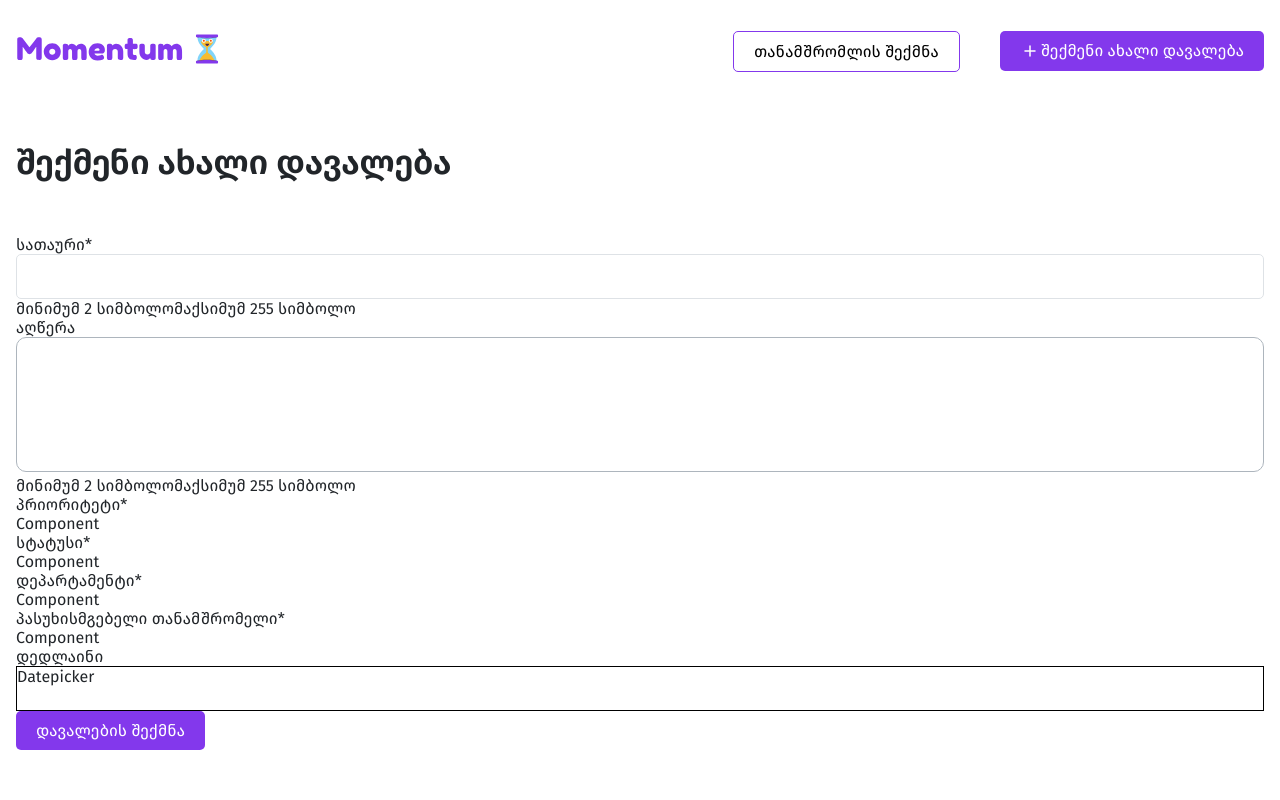
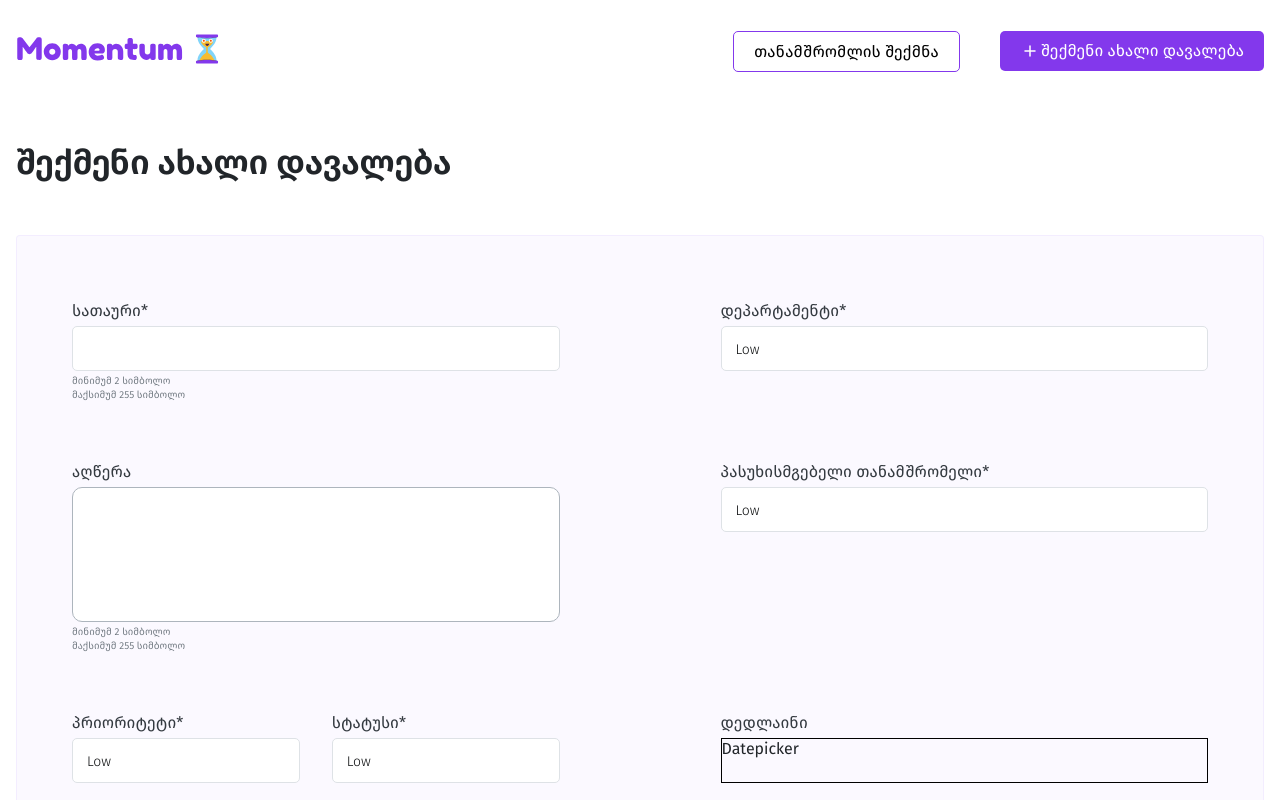
Before and after one commit to devbygeorge/momentum, a Next.js app: page /tasks/create in a window 1280 px wide. Built offline with nearby package versions, Linux system fonts and the light colour scheme.

Commit message:
implement select and update create task form

```diff
--- a/src/components/Select/Select.module.css
+++ b/src/components/Select/Select.module.css
@@ -0,0 +1,39 @@
+.wrapper {
+  position: relative;
+}
+
+.button {
+  width: 100%;
+  height: 45px;
+  padding: 14px;
+
+  border-radius: 5px;
+  border: 1px solid #dee2e6;
+  background: white;
+  text-align: left;
+  cursor: pointer;
+
+  font-size: 14px;
+  font-weight: 300;
+  color: #0d0f10;
+}
+
+.dropdown {
+  position: absolute;
+  width: 100%;
+  margin-top: 4px;
+  border: 1px solid #ccc;
+  border-radius: 4px;
+  background: white;
+  list-style: none;
+  padding: 0;
+}
+
+.option {
+  padding: 8px 12px;
+  cursor: pointer;
+}
+
+.option:hover {
+  background: #f0f0f0;
+}
--- a/src/components/Select/Select.tsx
+++ b/src/components/Select/Select.tsx
@@ -1,11 +1,67 @@
 import s from "./Select.module.css";
+import { useState } from "react";
+
+type Option = {
+  value: string;
+  label: string;
+};
 
 type SelectProps = {
   name: string;
   required?: boolean;
+  options?: Option[];
+  selected?: Option | null;
+  onChange?: (option: Option) => void;
 };
 
-export default function Select({ name, required }: SelectProps) {
+export default function Select({
+  name,
+  required,
+}: // options,
+// selected,
+// onChange,
+SelectProps) {
+  const [isOpen, setIsOpen] = useState(false);
+
   console.log(name, required);
-  return <div className={s.wrapper}>Component</div>;
+  const selected = { value: "low", label: "Low" };
+  const onChange = (option: Option) => {
+    console.log(option);
+  };
+  const options = [
+    { value: "low", label: "Low" },
+    { value: "medium", label: "Medium" },
+    { value: "high", label: "High" },
+  ];
+
+  return (
+    <div className={s.wrapper}>
+      {/* Select Button */}
+      <button
+        className={s.button}
+        onClick={() => setIsOpen(!isOpen)}
+        type="button"
+      >
+        {selected ? selected.label : "Select an option"}
+      </button>
+
+      {/* Dropdown List */}
+      {isOpen && (
+        <ul className={s.dropdown}>
+          {options.map((option) => (
+            <li
+              key={option.value}
+              className={s.option}
+              onClick={() => {
+                onChange(option);
+                setIsOpen(false);
+              }}
+            >
+              {option.label}
+            </li>
+          ))}
+        </ul>
+      )}
+    </div>
+  );
 }
--- a/src/features/task/CreateTaskForm.module.css
+++ b/src/features/task/CreateTaskForm.module.css
@@ -0,0 +1,48 @@
+.wrapper {
+  background-color: #fbf9ff;
+  padding: 65px 55px 216px;
+  border-radius: 4px;
+  border: 0.3px solid rgba(221, 210, 255, 0.3);
+}
+
+.form {
+  display: grid;
+  grid-template-columns: 1fr 1fr;
+  column-gap: 161px;
+  row-gap: 61px;
+  max-width: 1261px;
+}
+
+.formButton {
+  grid-column: 2/3;
+  justify-self: flex-end;
+
+  font-size: 18px;
+  margin-top: 84px;
+}
+
+.formGroup {
+  display: flex;
+  flex-direction: column;
+}
+
+.formGroup label {
+  color: #343a40;
+  margin-bottom: 6px;
+}
+
+.formGroup span {
+  font-size: 10px;
+  font-weight: 350;
+  color: #6c757d;
+}
+
+.formMinLabel {
+  margin-block: 4px 2px;
+}
+
+.selectGroup {
+  display: grid;
+  grid-template-columns: 1fr 1fr;
+  column-gap: 32px;
+}
--- a/src/features/task/CreateTaskForm.tsx
+++ b/src/features/task/CreateTaskForm.tsx
@@ -8,53 +8,50 @@ import Button from "@/components/Button/Button";
 export default function CreateTaskForm() {
   return (
     <div className={s.wrapper}>
-      <form>
-        {/* First column */}
-        <div className={s.column}>
+      <form className={s.form} onSubmit={(e) => e.preventDefault()}>
         <div className={s.formGroup}>
           <label htmlFor="title">სათაური*</label>
           <Input type="text" name="title" required />
-            <span>მინიმუმ 2 სიმბოლო</span>
+          <span className={s.formMinLabel}>მინიმუმ 2 სიმბოლო</span>
           <span>მაქსიმუმ 255 სიმბოლო</span>
+        </div>
+
+        <div className={s.formGroup}>
+          <label htmlFor="department">დეპარტამენტი*</label>
+          <Select name="department" required />
         </div>
 
         <div className={s.formGroup}>
           <label htmlFor="description">აღწერა</label>
           <Textarea name="description" />
-            <span>მინიმუმ 2 სიმბოლო</span>
+          <span className={s.formMinLabel}>მინიმუმ 2 სიმბოლო</span>
           <span>მაქსიმუმ 255 სიმბოლო</span>
         </div>
 
-          {/* 2 selects side by side */}
+        <div className={s.formGroup}>
+          <label htmlFor="employee">პასუხისმგებელი თანამშრომელი*</label>
+          <Select name="employee" required />
+        </div>
+
         <div className={s.selectGroup}>
-            <div>
+          <div className={s.formGroup}>
             <label htmlFor="priority">პრიორიტეტი*</label>
             <Select name="priority" required />
           </div>
-            <div>
+          <div className={s.formGroup}>
             <label htmlFor="status">სტატუსი*</label>
             <Select name="status" required />
           </div>
         </div>
-        </div>
 
-        {/* Second column */}
-        <div className={s.column}>
-          <div className={s.formGroup}>
-            <label htmlFor="department">დეპარტამენტი*</label>
-            <Select name="department" required />
-          </div>
-          <div className={s.formGroup}>
-            <label htmlFor="employee">პასუხისმგებელი თანამშრომელი*</label>
-            <Select name="employee" required />
-          </div>
         <div className={s.formGroup}>
           <label htmlFor="deadline">დედლაინი</label>
           <DatePicker name="deadline" />
         </div>
 
-          <Button type="submit">დავალების შექმნა</Button>
-        </div>
+        <Button className={s.formButton} type="submit">
+          დავალების შექმნა
+        </Button>
       </form>
     </div>
   );
```
Lines whose indentation alone changed are shown as unchanged.
